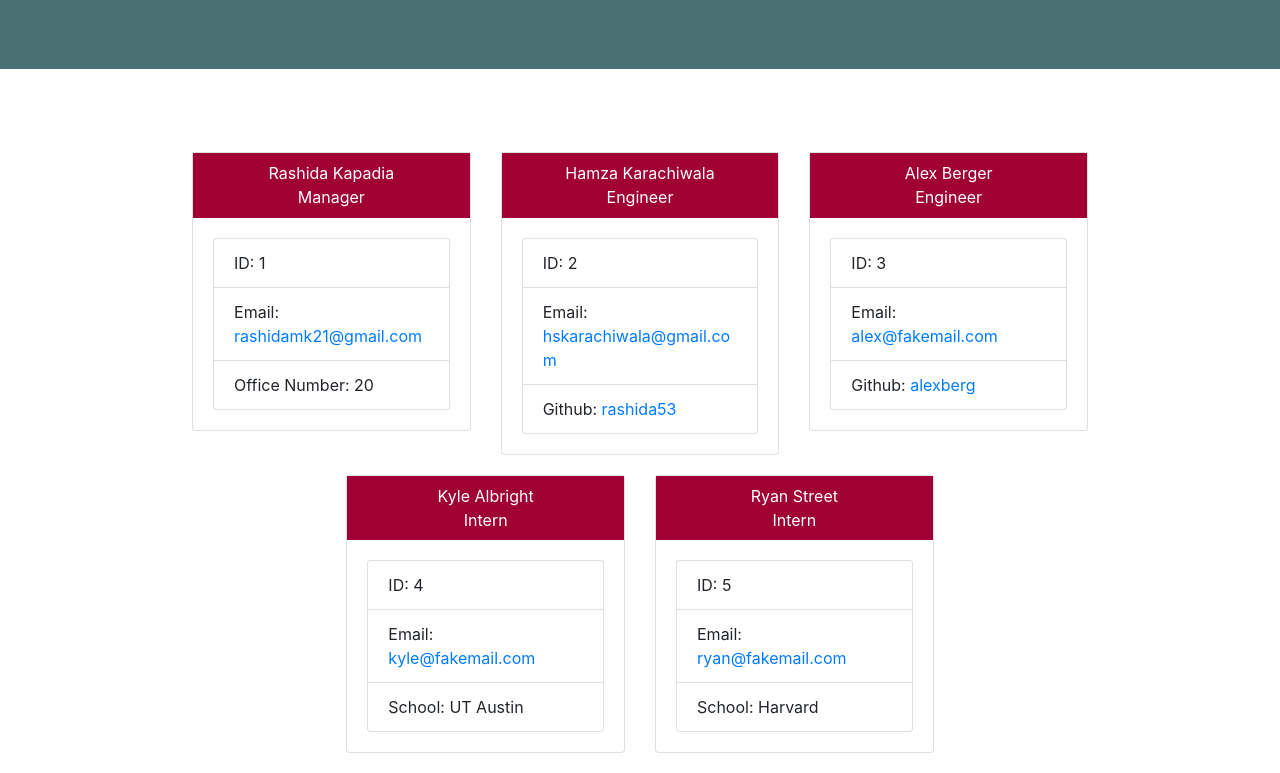
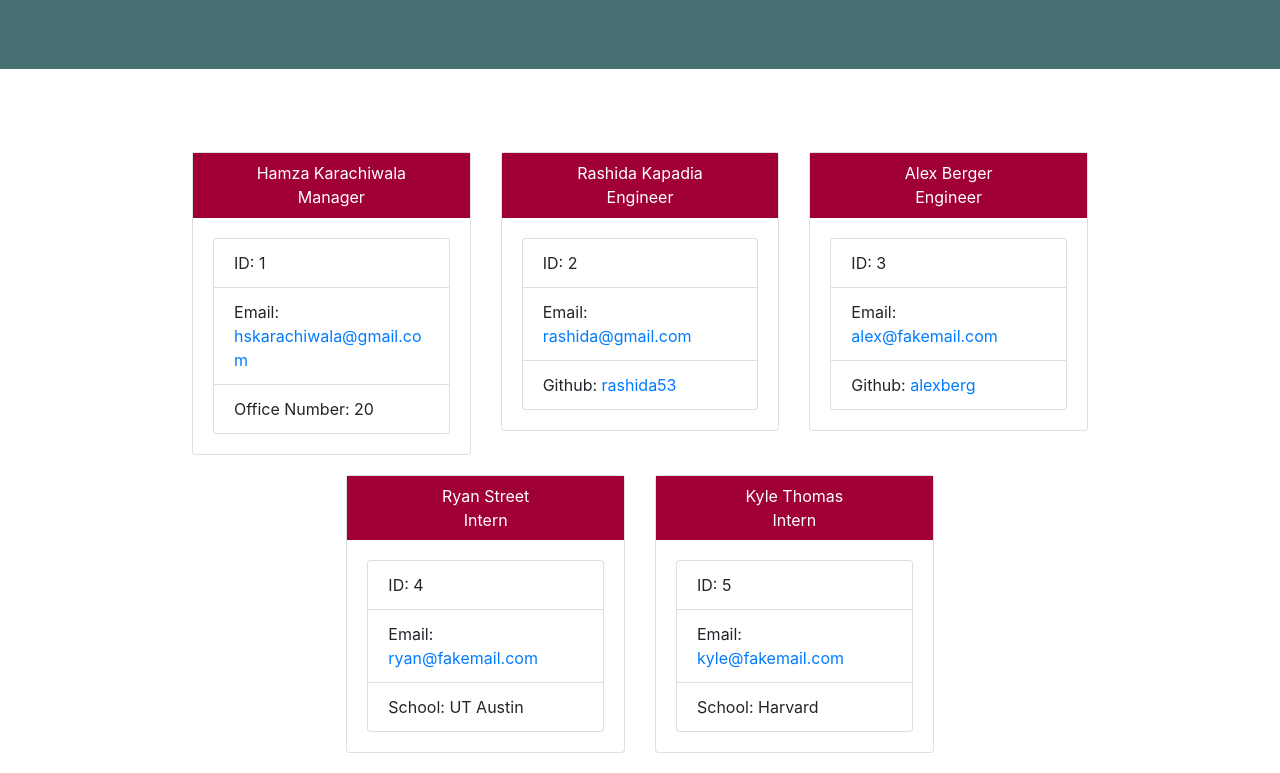
Before and after one commit to rashida53/team-profile-generator, a website: page index.html in a window 1280 px wide. Shown: the part 115-888 px from the top of the page. Drawn offline with nearby package versions, Linux system fonts and the light colour scheme.

Commit message:
Modify content in html

```diff
--- a/index.html
+++ b/index.html
@@ -1,6 +1,5 @@
 <!DOCTYPE html>
             <html lang="en">
-
                 <head>
                     <meta charset="UTF-8">
                     <meta http-equiv="X-UA-Compatible" content="IE=edge">
@@ -9,7 +8,6 @@
                     <link rel="stylesheet" href="./assets/styles.css">
                     <title>Template</title>
                 </head>
-
                 <body>
                     <div class="jumbotron jumbotron-fluid heading">
                         <div class="container">
@@ -19,36 +17,35 @@
                      <div class="row row-cols-1 row-cols-md-3 g-4 justify-content-center cards-class">
                         <div class="col">
                 <div class="card employee-card">
-                <header class="card-headers">Rashida Kapadia <br>
-                    Manager</header>
+                    <header class="card-headers">Hamza Karachiwala <br>
+                        Manager
+                    </header>
                     <div class="card-body">
                         <ul class="list-group">
                             <li class="list-group-item">ID: 1</li>
-                        <li class="list-group-item">Email: <a
-                                href="mailto:rashidamk21@gmail.com">rashidamk21@gmail.com</a></li>
+                            <li class="list-group-item">Email: <a href="mailto:hskarachiwala@gmail.com">hskarachiwala@gmail.com</a></li>
                             <li class="list-group-item">Office Number: 20 </li>
                         </ul>
                     </div>
                 </div>
-        </div>
-        <div class="col">
+             </div><div class="col">
                 <div class="card employee-card">
-                <header class="card-headers">Hamza Karachiwala <br>
-                    Engineer</header>
+                    <header class="card-headers">Rashida Kapadia <br>
+                        Engineer
+                    </header>
                     <div class="card-body">
                         <ul class="list-group">
                             <li class="list-group-item">ID: 2</li>
-                        <li class="list-group-item">Email: <a
-                                href="mailto:hskarachiwala@gmail.com">hskarachiwala@gmail.com</a></li>
+                            <li class="list-group-item">Email: <a href="mailto:rashida@gmail.com">rashida@gmail.com</a></li>
                             <li class="list-group-item">Github: <a href="https://github.com/rashida53">rashida53</a></li>
                         </ul>
                     </div>
                 </div>
-        </div>
-        <div class="col">
+             </div><div class="col">
                 <div class="card employee-card">
                     <header class="card-headers">Alex Berger <br>
-                    Engineer</header>
+                        Engineer
+                    </header>
                     <div class="card-body">
                         <ul class="list-group">
                             <li class="list-group-item">ID: 3</li>
@@ -57,28 +54,28 @@
                         </ul>
                     </div>
                 </div>
-        </div>
-        <div class="col">
+             </div><div class="col">
                 <div class="card employee-card">
-                <header class="card-headers">Kyle Albright <br>
-                    Intern</header>
+                    <header class="card-headers">Ryan Street <br>
+                        Intern
+                    </header>
                     <div class="card-body">
                         <ul class="list-group">
                             <li class="list-group-item">ID: 4</li>
-                        <li class="list-group-item">Email: <a href="mailto:kyle@fakemail.com">kyle@fakemail.com</a></li>
+                            <li class="list-group-item">Email: <a href="mailto:ryan@fakemail.com">ryan@fakemail.com</a></li>
                             <li class="list-group-item">School: UT Austin </li>
                         </ul>
                     </div>
                 </div>
-        </div>
-        <div class="col">
+             </div><div class="col">
                 <div class="card employee-card">
-                <header class="card-headers">Ryan Street <br>
-                    Intern</header>
+                    <header class="card-headers">Kyle Thomas <br>
+                        Intern
+                    </header>
                     <div class="card-body">
                         <ul class="list-group">
                             <li class="list-group-item">ID: 5</li>
-                        <li class="list-group-item">Email: <a href="mailto:ryan@fakemail.com">ryan@fakemail.com</a></li>
+                            <li class="list-group-item">Email: <a href="mailto:kyle@fakemail.com">kyle@fakemail.com</a></li>
                             <li class="list-group-item">School: Harvard </li>
                         </ul>
                     </div>
@@ -86,5 +83,4 @@
              </div>
                     </div>
                 </body>
-
             </html>
```
Also changed, not shown: tests/html.test.js (+3 -2 lines). Lines whose indentation alone changed are shown as unchanged.
